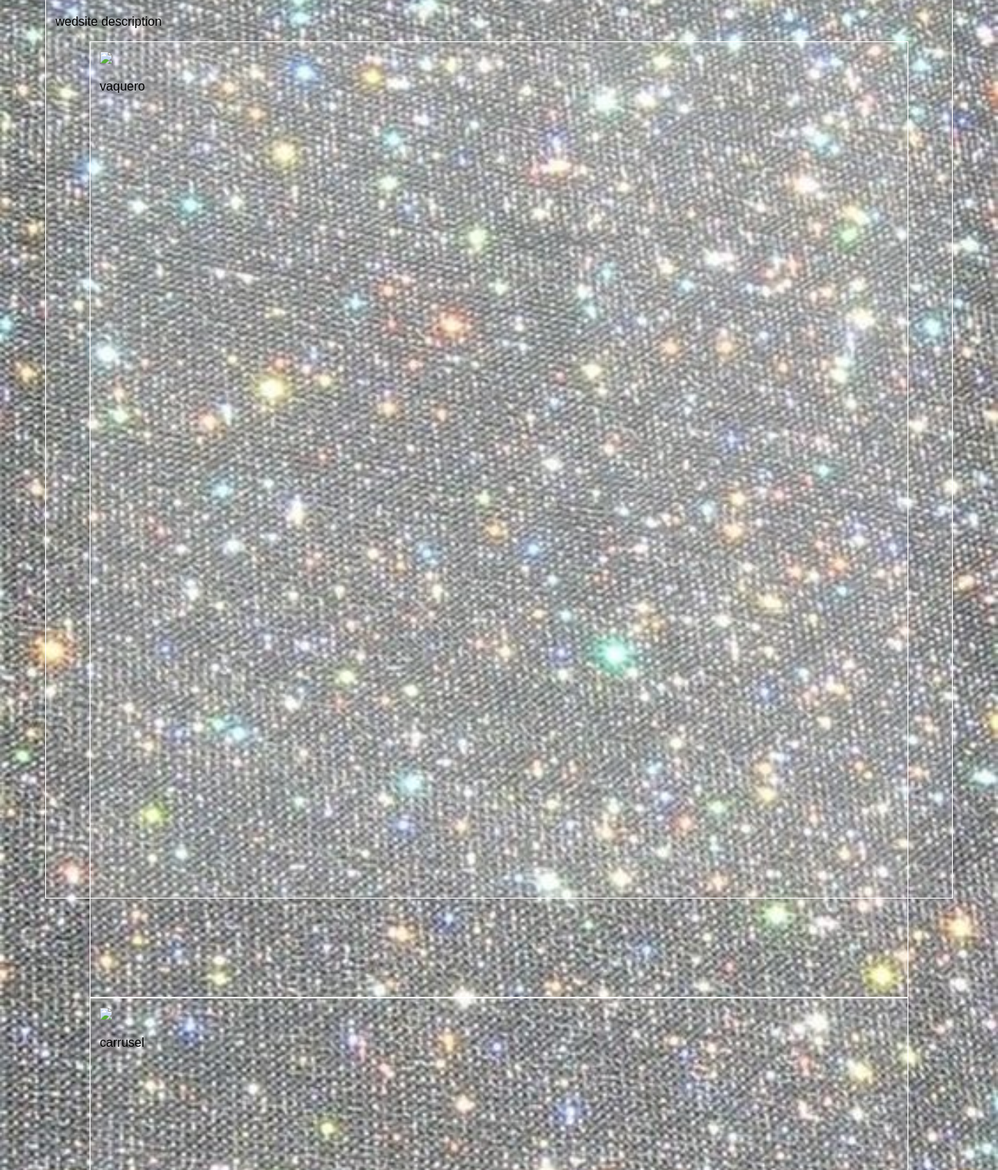
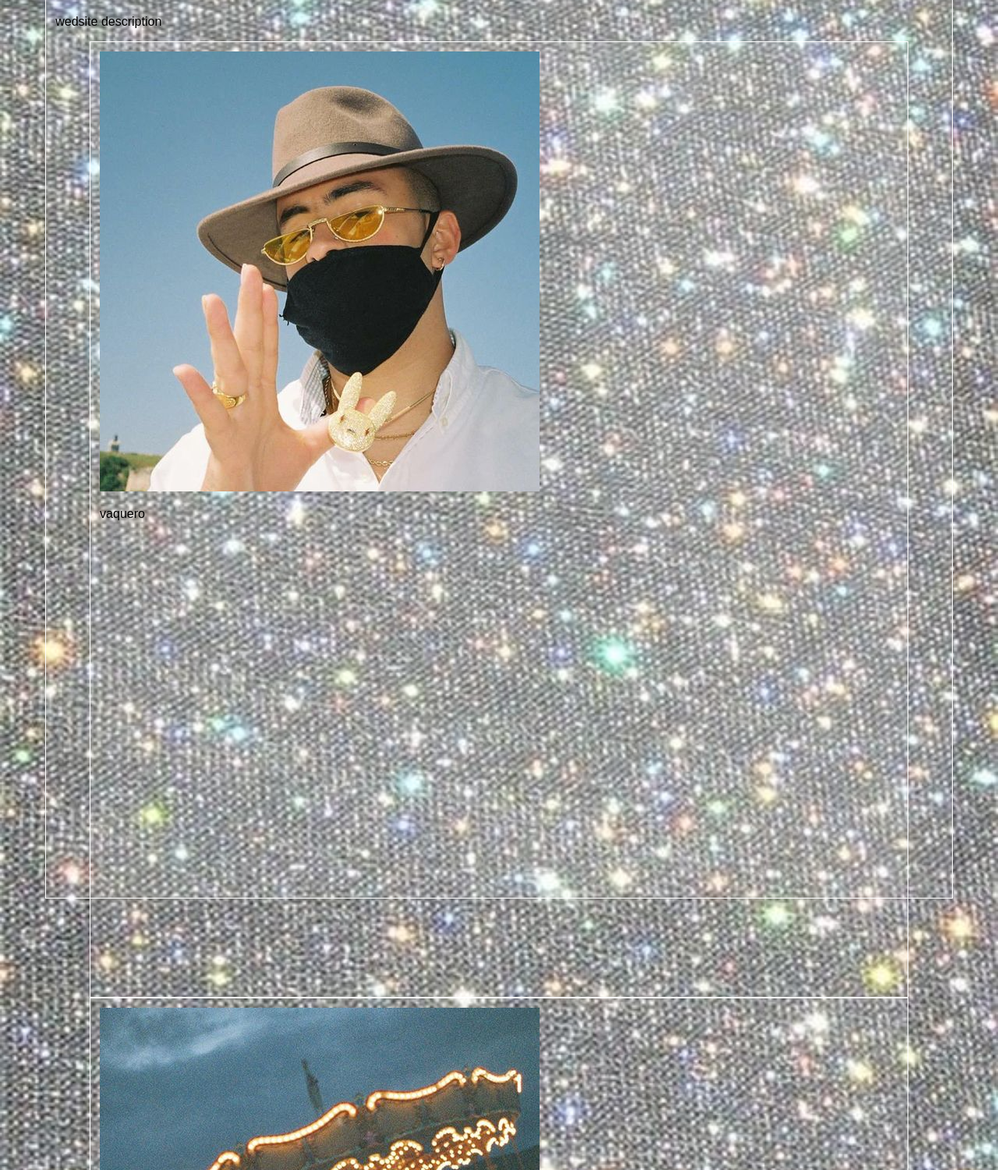
Before and after one commit to mariacrdgz/ejercicio1, a plain HTML site: page index.html in a window 1280 px wide. Shown: the part 100-1600 px from the top of the page at 78% size. Drawn offline with Linux system fonts and the light colour scheme.

Commit message:
changing structure

```diff
--- a/index.html
+++ b/index.html
@@ -10,17 +10,17 @@
 	<div id="main">
 <h1>Bad Bunny</h1>
 <p>wedsite description</p>
-<div class="article">
-	<img src="alt">
+<div class="article1">
+	<img src="vaquero.jpg" alt="">
 	<p>vaquero</p>
 </div>
 
 	<div class="article2">
-	<img src="alt">
+	<img src="carussel.jpg" alt="">
 	<p>carrusel</p>
 </div>
 <div class="article3">
-<img src="alt">
+<img src="ballin.jpg" alt="">
 <p>ballin</p>
 </div>
 </body>
```
